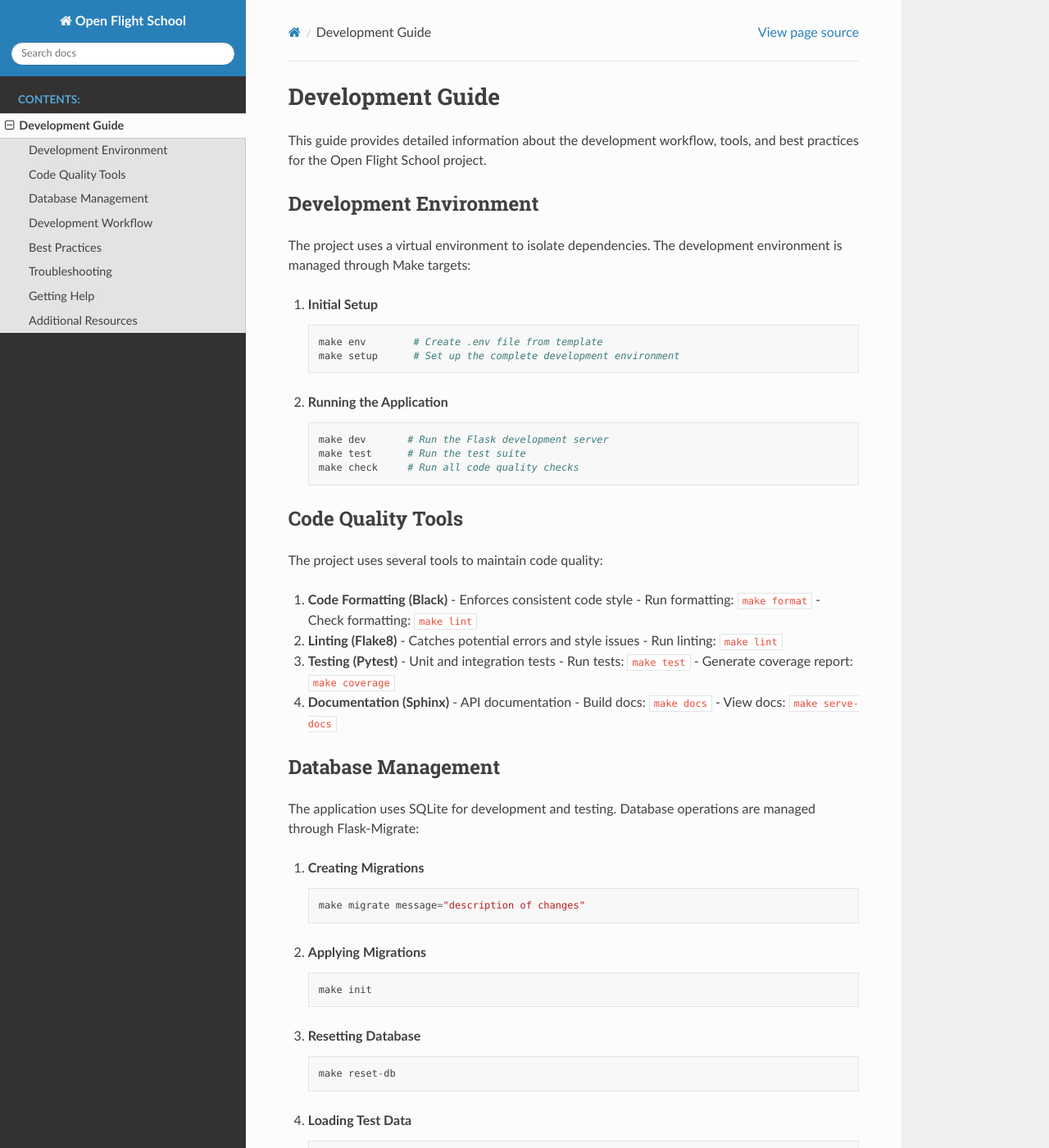
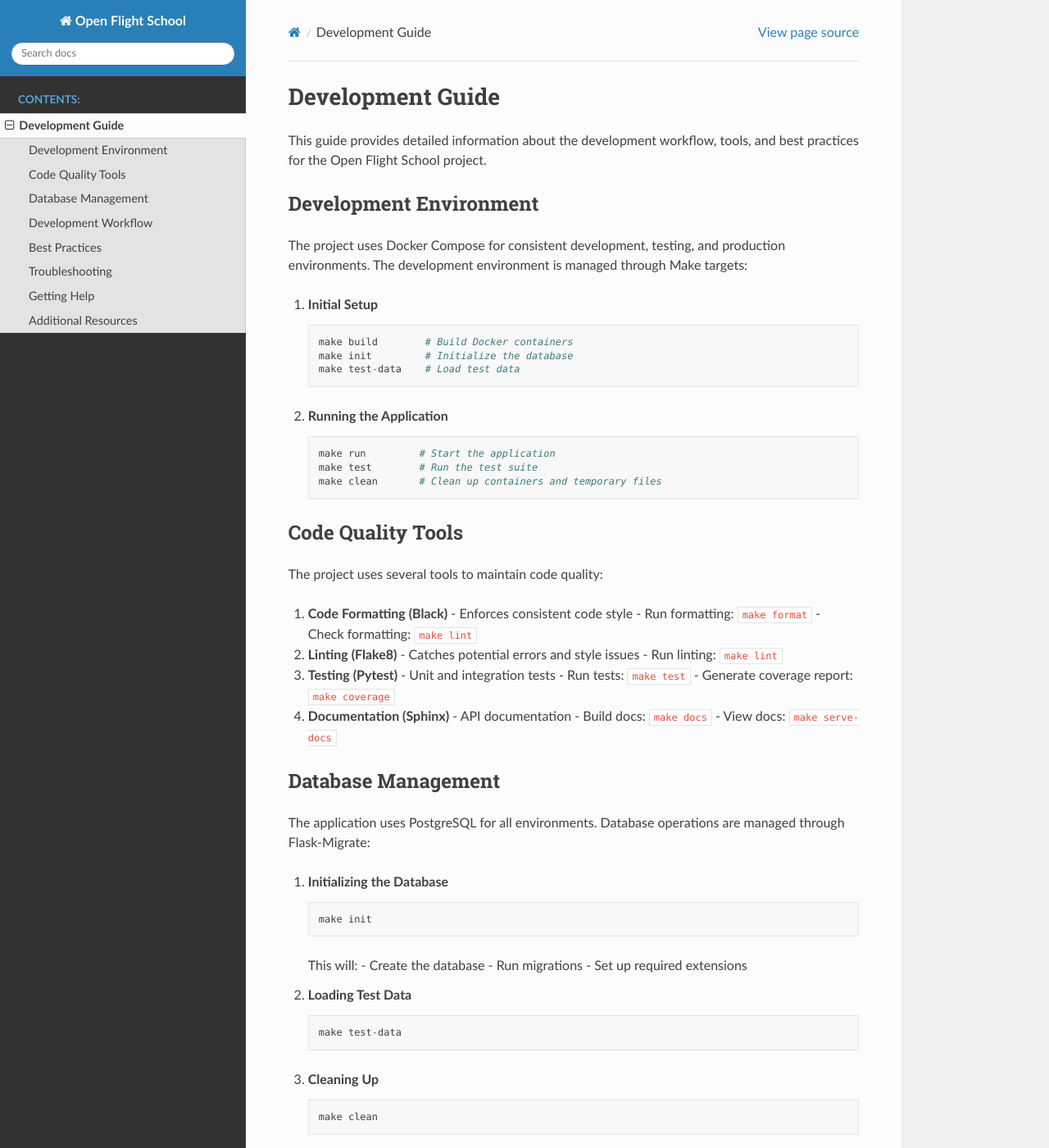
Before and after one commit to jordanhubbard/open-flight-school, a Sphinx documentation site: the page built from docs/development.rst, in a window 1280 px wide and 1400 px high. Shown: the whole window at 82% size. Built offline with Sphinx 7.4.7 and the Read the Docs theme 3.1.0, drawn with Linux system fonts in a browser that asks for light colours; pages that are not in the unit, such as notebooks, are missing from menus; some of the changed text lies outside the part shown.

Commit message:
Update the docs.

```diff
--- a/docs/development.rst
+++ b/docs/development.rst
@@ -6,20 +6,21 @@ This guide provides detailed information about the development workflow, tools,
 Development Environment
 ---------------------
 
-The project uses a virtual environment to isolate dependencies. The development environment is managed through Make targets:
+The project uses Docker Compose for consistent development, testing, and production environments. The development environment is managed through Make targets:
 
 1. **Initial Setup**
    ::
 
-     make env        # Create .env file from template
-     make setup      # Set up the complete development environment
+     make build        # Build Docker containers
+     make init         # Initialize the database
+     make test-data    # Load test data
 
 2. **Running the Application**
    ::
 
-     make dev       # Run the Flask development server
-     make test      # Run the test suite
-     make check     # Run all code quality checks
+     make run         # Start the application
+     make test        # Run the test suite
+     make clean       # Clean up containers and temporary files
 
 Code Quality Tools
 ----------------
@@ -48,37 +49,40 @@ The project uses several tools to maintain code quality:
 Database Management
 -----------------
 
-The application uses SQLite for development and testing. Database operations are managed through Flask-Migrate:
+The application uses PostgreSQL for all environments. Database operations are managed through Flask-Migrate:
 
-1. **Creating Migrations**
-   ::
-
-     make migrate message="description of changes"
-
-2. **Applying Migrations**
+1. **Initializing the Database**
    ::
 
      make init
 
-3. **Resetting Database**
-   ::
+   This will:
+   - Create the database
+   - Run migrations
+   - Set up required extensions
 
-     make reset-db
-
-4. **Loading Test Data**
+2. **Loading Test Data**
    ::
 
      make test-data
 
+3. **Cleaning Up**
+   ::
+
+     make clean
+
+   This will remove containers, volumes, and temporary files.
+
 Development Workflow
 -----------------
 
-1. **Starting a New Feature**
+1. **Starting Development**
    ::
 
-     make env              # Ensure .env is set up
-     make setup           # Set up development environment
-     make dev            # Start the development server
+     make build        # Build containers
+     make init         # Initialize database
+     make test-data    # Load test data
+     make run         # Start the application
 
 2. **Making Changes**
    - Write code following the project's style guide
@@ -100,9 +104,9 @@ Development Workflow
 5. **Pre-commit Checklist**
    ::
 
-     make check          # Run all checks
-     make coverage       # Check test coverage
-     make docs          # Build documentation
+     make test        # Run tests
+     make lint        # Check code style
+     make docs        # Build documentation
 
 Best Practices
 ------------
@@ -143,8 +147,9 @@ Troubleshooting
 Common issues and solutions:
 
 1. **Database Issues**
-   - Reset the database: ``make reset-db``
-   - Check migrations: ``flask db current``
+   - Reset containers: ``make clean``
+   - Reinitialize: ``make init``
+   - Check logs: ``make logs``
    - Verify database URL in .env
 
 2. **Test Failures**
@@ -157,10 +162,10 @@ Common issues and solutions:
    - Rebuild: ``make docs``
    - Check Sphinx warnings
 
-4. **Environment Issues**
-   - Clean environment: ``make clean``
-   - Recreate venv: ``make venv``
-   - Verify .env configuration
+4. **Container Issues**
+   - Check container status: ``make status``
+   - View logs: ``make logs``
+   - Restart containers: ``make clean && make run``
 
 Getting Help
 ----------
@@ -178,3 +183,4 @@ Additional Resources
 - `Pytest Documentation <https://docs.pytest.org/>`_
 - `Black Documentation <https://black.readthedocs.io/>`_
 - `Sphinx Documentation <https://www.sphinx-doc.org/>`_
+- `Docker Compose Documentation <https://docs.docker.com/compose/>`_
```
Also changed, not shown: docs/index.rst (+12 -21 lines).
